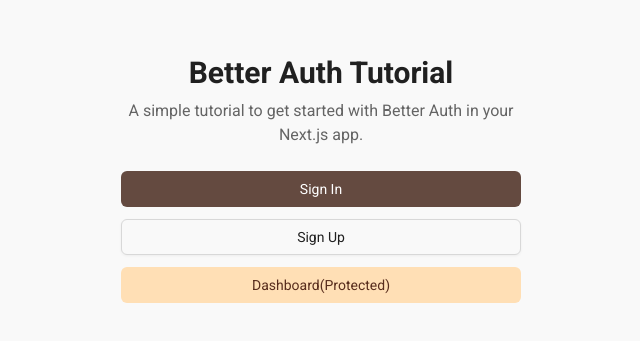
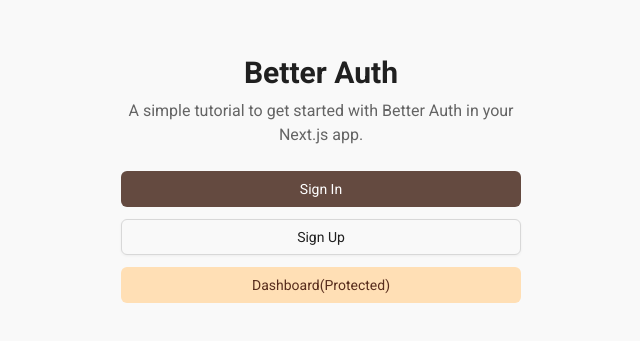
Before and after one commit to diegomillandev/next-better-auth, a Next.js app: page / in a window 1280 px wide. Shown: the part 221-562 px from the top of the page, without its empty margins (319-959 px from the left). Built offline with nearby package versions, Linux system fonts and the light colour scheme.

Commit message:
feat: update title in Home component to match branding

```diff
--- a/app/(auth)/layout.tsx
+++ b/app/(auth)/layout.tsx
@@ -1,3 +1,5 @@
+import { Key } from "lucide-react";
+
 export default async function AuthLayout({
   children,
 }: Readonly<{
@@ -5,7 +7,15 @@ export default async function AuthLayout({
 }>) {
   return (
     <div className="bg-muted flex min-h-svh flex-col items-center justify-center gap-6 p-6 md:p-10">
-      <div className="flex w-full max-w-sm flex-col gap-6">{children}</div>
+      <div className="flex w-full max-w-sm flex-col gap-6">
+        <span className="flex items-center gap-2 self-center font-medium">
+          <div className="bg-primary text-primary-foreground flex size-6 items-center justify-center rounded-md">
+            <Key className="w-[18px] h-[18px]" />
+          </div>
+          Better Auth
+        </span>
+        {children}
+      </div>
     </div>
   );
 }
--- a/app/(root)/page.tsx
+++ b/app/(root)/page.tsx
@@ -6,7 +6,7 @@ export default function Home() {
     <div className="flex min-h-screen items-center justify-center bg-background">
       <div className="w-full max-w-md space-y-6 p-6">
         <div className="text-center space-y-2">
-          <h1 className="text-3xl font-bold">Better Auth Tutorial</h1>
+          <h1 className="text-3xl font-bold">Better Auth</h1>
           <p className="text-muted-foreground">
             A simple tutorial to get started with Better Auth in your Next.js
             app.
```
